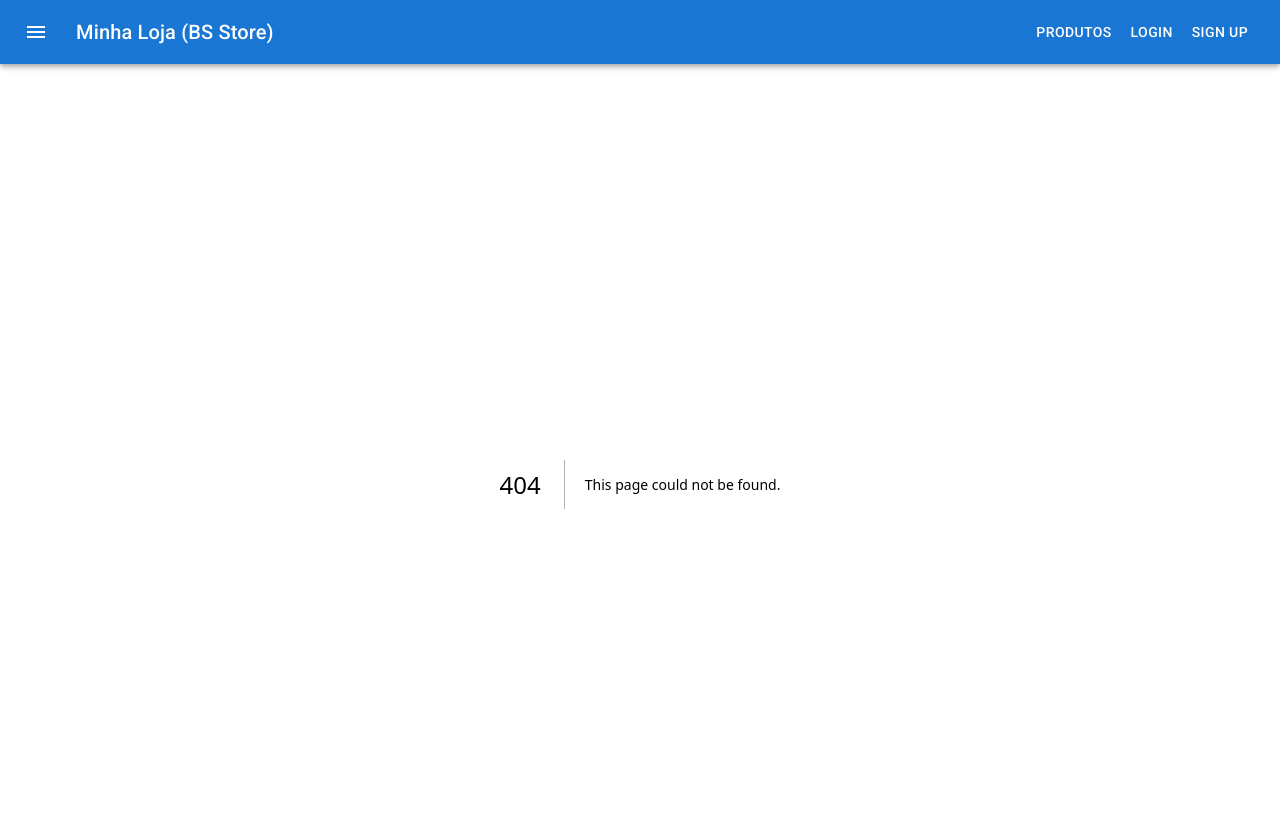
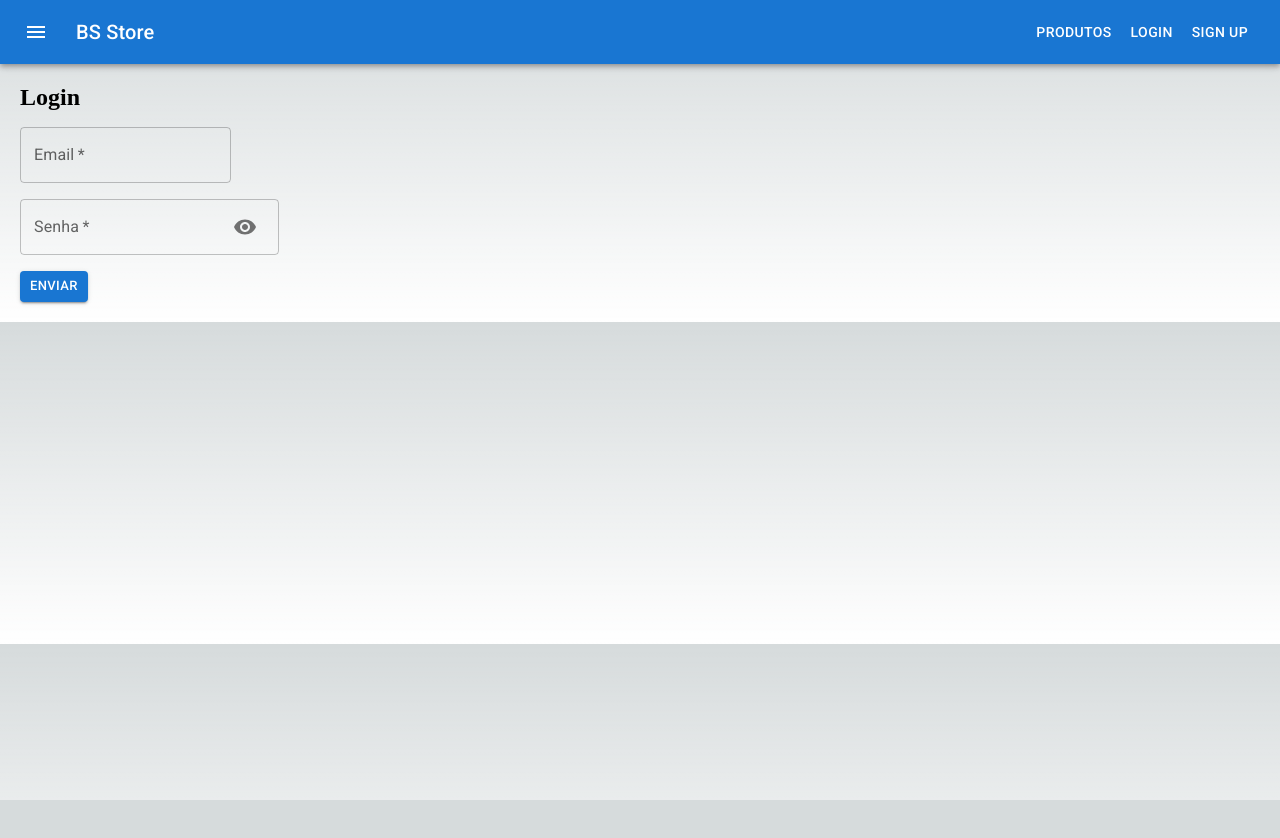
Before and after one commit to senaluisgf/BS-Store, a Next.js app in the folder frontend/: page /auth/login in a window 1280 px wide. Before the commit this address had no page. Shown: the top 838 px of the page. After the commit the page ends 800 px from the top, so only its background shows below. Built offline with nearby package versions, Linux system fonts and the light colour scheme; no server answers.

Commit message:
feat: add login page

```diff
--- a/frontend/src/components/app-bar/index.tsx
+++ b/frontend/src/components/app-bar/index.tsx
@@ -21,11 +21,16 @@ export default function NavBar() {
           >
             <MenuIcon />
           </IconButton>
-          <Typography variant="h6" component="div" sx={{ flexGrow: 1 }}>
-            Minha Loja (BS Store)
+          <Typography
+            variant="h6"
+            sx={{ flexGrow: 1 }}
+            component={Link}
+            href={'/'}
+          >
+            BS Store
           </Typography>
           <Button component={Link} href='/produto' color="inherit">Produtos</Button>
-          <Button color="inherit">Login</Button>
+          <Button component={Link} href='/auth/login' color="inherit">Login</Button>
           <Button component={Link} href='/auth/signup' color="inherit">Sign Up</Button>
         </Toolbar>
       </AppBar>
--- /dev/null
+++ b/frontend/src/components/auth/login.tsx
@@ -0,0 +1,65 @@
+import api from "@/utils/api";
+import { Visibility, VisibilityOff } from "@mui/icons-material";
+import { Box, Button, IconButton, InputAdornment, TextField, Typography } from "@mui/material";
+import { useRouter } from "next/router";
+import { FormEvent, useState } from "react";
+
+export default function Login() {
+  const [email, setEmail] = useState('');
+  const [senha, setSenha] = useState('');
+  const [showPassword, setShowPassword] = useState(false);
+  const [error, setError] = useState('');
+
+  const router = useRouter();
+
+  const onSubmit = (e: FormEvent) => {
+    e.preventDefault();
+    api.post("/login", { email, senha })
+      .then(() => router.push('/'))
+      .catch(error => {
+        console.error(error);
+        setError('Email e/ou senha inválidos');
+      })
+  }
+
+  return (
+    <>
+      <h2>Login</h2>
+      <form onSubmit={onSubmit}>
+        <Box sx={{ mb: 2, mt: 2 }}>
+          <TextField
+            required
+            label="Email"
+            value={email}
+            onChange={(e) => setEmail(e.target.value)}
+          />
+        </Box>
+
+        <Box>
+          <TextField
+            label="Senha"
+            required
+            type={showPassword ? "text" : "password"}
+            value={senha}
+            onChange={(e) => setSenha(e.target.value)}
+            InputProps={{
+              endAdornment: <InputAdornment position="end">
+                <IconButton onClick={() => setShowPassword(!showPassword)}>
+                {showPassword ? <VisibilityOff /> : <Visibility />}
+                </IconButton>
+              </InputAdornment>,
+            }}
+          />
+        </Box>
+
+        <Box sx={{ mb: 2 }}>
+          <Typography color="red" variant="body2">
+            {error}
+          </Typography>
+        </Box>
+
+        <Button type="submit" variant="contained" size="small">Enviar</Button>
+      </form>
+    </>
+  )
+}
--- a/frontend/src/components/auth/signup.tsx
+++ b/frontend/src/components/auth/signup.tsx
@@ -32,7 +32,7 @@ export default function SignUp() {
 
   return (
     <>
-      <h1>Sign Up</h1>
+      <h1>Crie sua conta</h1>
       <form onSubmit={onSubmit}>
         <Box sx={{mb: 2, mt: 2}}>
           <TextField
--- a/frontend/src/components/produto/produto-create.tsx
+++ b/frontend/src/components/produto/produto-create.tsx
@@ -15,7 +15,7 @@ export default function ProdutoCreate() {
   return (
     <>
       <Box>
-        <h1>Criar um Produto</h1>
+        <h1>Criar Produto</h1>
       </Box>
       <ProdutoForm handleSubmit={handleSubmit} />
     </>
--- a/frontend/src/components/produto/produto-update.tsx
+++ b/frontend/src/components/produto/produto-update.tsx
@@ -30,7 +30,7 @@ export default function ProdutoUpdate({ id }: ProdutoUpdateProps) {
 
   return (
     <>
-      <h1>Update Produto</h1>
+      <h1>Atualizar Produto</h1>
       <ProdutoForm handleSubmit={handdleSubmit} produto={produto} />
     </>
   )
--- /dev/null
+++ b/frontend/src/pages/auth/login.tsx
@@ -0,0 +1,5 @@
+import Login from "@/components/auth/login";
+
+export default function LoginPage() {
+  return <Login />
+}
```
